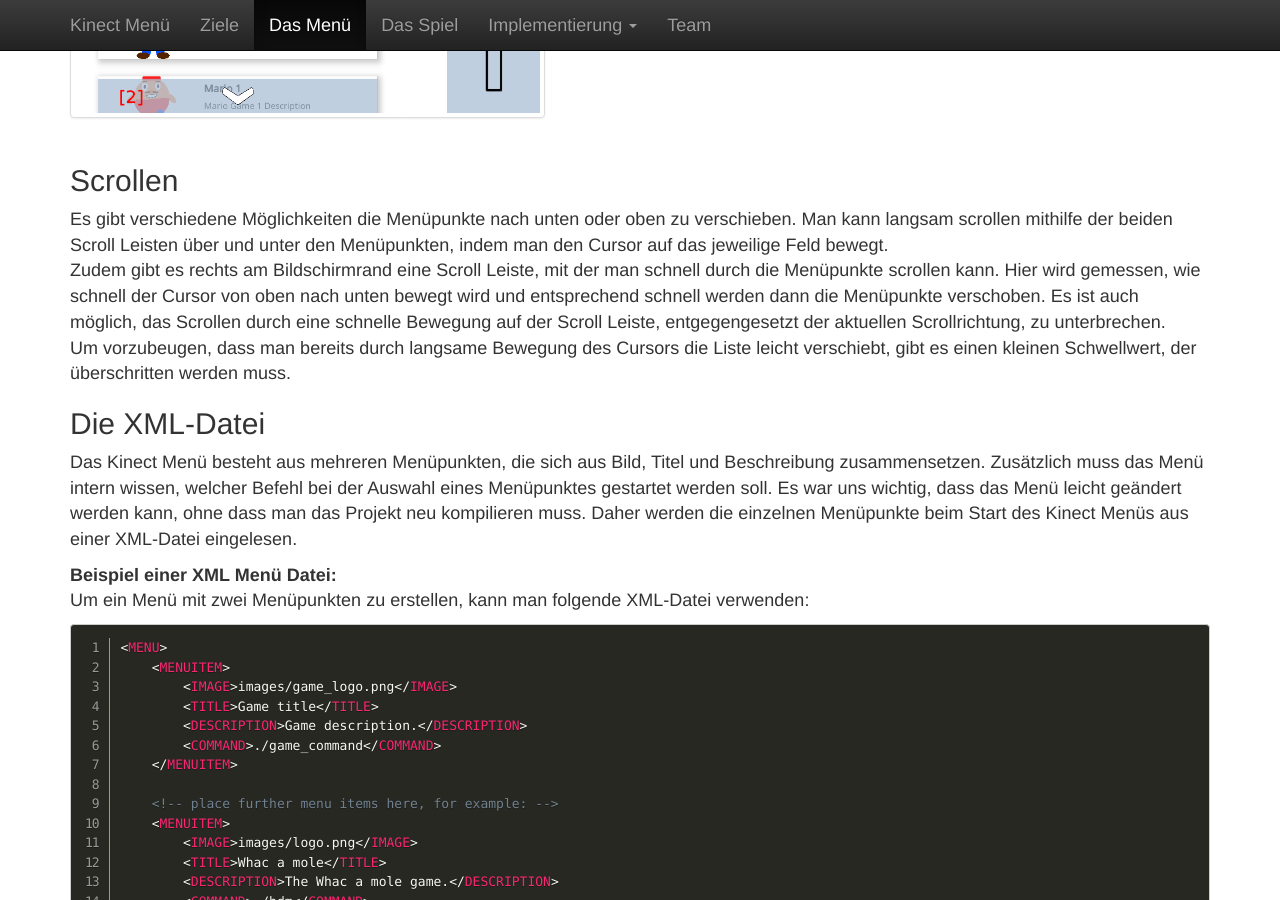
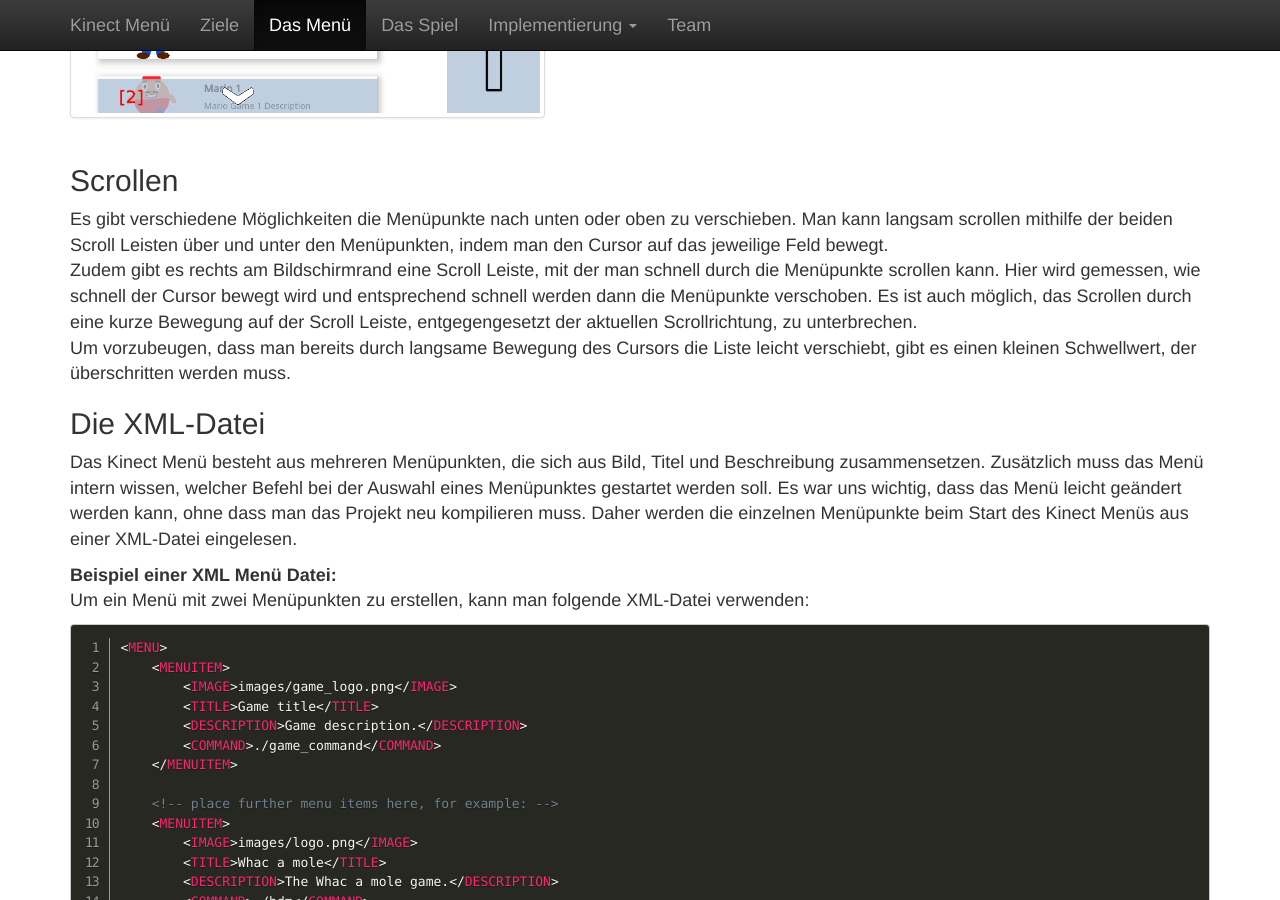
Before and after one commit to dagophil/sfml_openni, a Jekyll site: the page built from doc_src/menu.html, in a window 1280 px wide and 900 px high, scrolled down 820 px. Built offline with Jekyll 4.4.1, drawn with Linux system fonts in a browser that asks for light colours.

Commit message:
Doc: Fixed some typos.

```diff
--- a/doc_src/menu.html
+++ b/doc_src/menu.html
@@ -29,7 +29,7 @@ menupos: 2
 
 <h2>Scrollen</h2>
 <p>Es gibt verschiedene Möglichkeiten die Menüpunkte nach unten oder oben zu verschieben. Man kann langsam scrollen mithilfe der beiden Scroll Leisten über und unter den Menüpunkten, indem man den Cursor auf das jeweilige Feld bewegt.<br />
-Zudem gibt es rechts am Bildschirmrand eine Scroll Leiste, mit der man schnell durch die Menüpunkte scrollen kann. Hier wird gemessen, wie schnell der Cursor von oben nach unten bewegt wird und entsprechend schnell werden dann die Menüpunkte verschoben. Es ist auch möglich, das Scrollen durch eine schnelle Bewegung auf der Scroll Leiste, entgegengesetzt der aktuellen Scrollrichtung, zu unterbrechen.<br />
+Zudem gibt es rechts am Bildschirmrand eine Scroll Leiste, mit der man schnell durch die Menüpunkte scrollen kann. Hier wird gemessen, wie schnell der Cursor bewegt wird und entsprechend schnell werden dann die Menüpunkte verschoben. Es ist auch möglich, das Scrollen durch eine kurze Bewegung auf der Scroll Leiste, entgegengesetzt der aktuellen Scrollrichtung, zu unterbrechen.<br />
 Um vorzubeugen, dass man bereits durch langsame Bewegung des Cursors die Liste leicht verschiebt, gibt es einen kleinen Schwellwert, der überschritten werden muss.
 </p>
 
```
